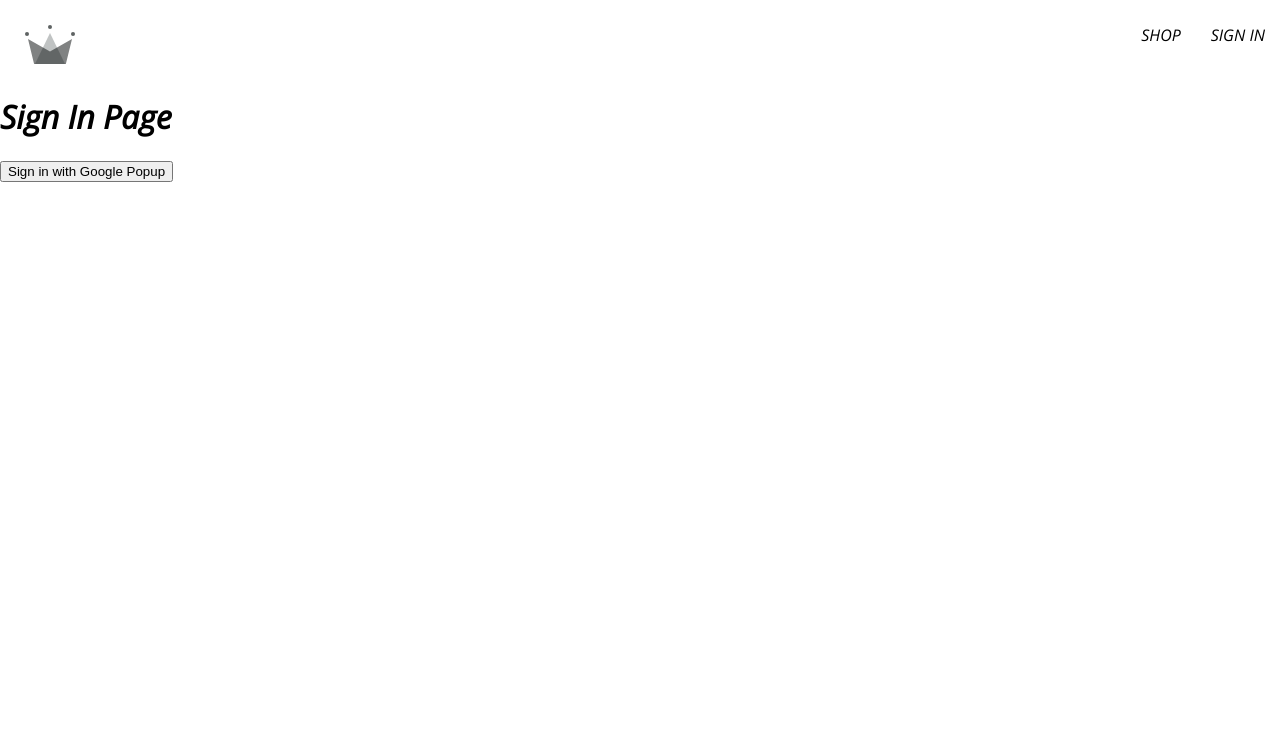
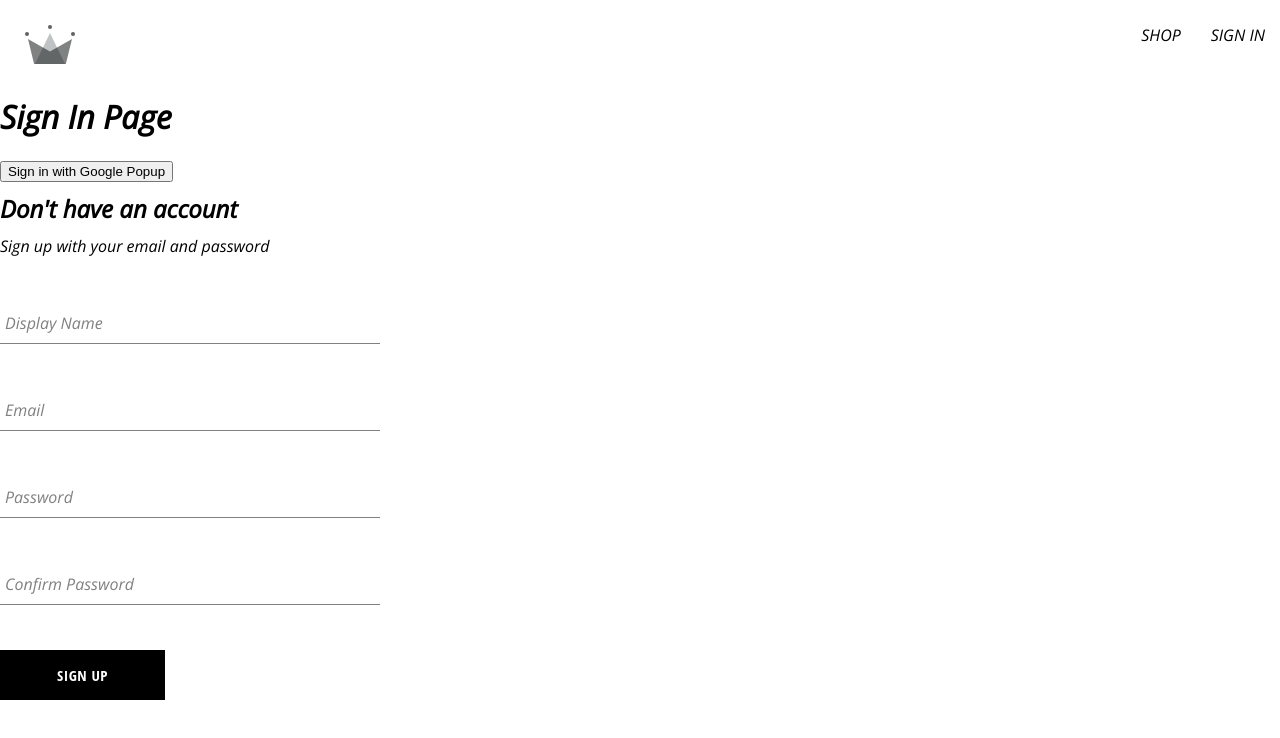
Before and after one commit to kahung33/clothingshop-ts, a React (Create React App) app: page /sign-in in a window 1280 px wide. Shown: the top 738 px of the page. Built offline with nearby package versions, Linux system fonts and the light colour scheme; a web font is replaced by a local one.

Commit message:
created sign up component, the form input component and the button component

```diff
--- /dev/null
+++ b/src/components/button/button.component.jsx
@@ -0,0 +1,16 @@
+import './button.styles.scss';
+
+const BUTTON_TYPES_CLASSES = {
+    google: 'google-sign-in',
+    inverted: 'inverted'
+}
+
+const Button = ( {children, buttonType} ) => {
+    return (
+        <button className={`button-container ${BUTTON_TYPES_CLASSES[buttonType]}`}>
+        {children}
+        </button>
+    )
+};
+
+export default Button;
--- /dev/null
+++ b/src/components/button/button.styles.scss
@@ -0,0 +1,46 @@
+.button-container {
+    min-width: 165px;
+    width: auto;
+    height: 50px;
+    letter-spacing: 0.5px;
+    line-height: 50px;
+    padding: 0 35px 0 35px;
+    font-size: 15px;
+    background-color: black;
+    color: white;
+    text-transform: uppercase;
+    font-family: 'Open Sans Condensed';
+    font-weight: bolder;
+    border: none;
+    cursor: pointer;
+    display: flex;
+    justify-content: center;
+
+    &:hover {
+      background-color: white;
+      color: black;
+      border: 1px solid black;
+    }
+
+    &.google-sign-in {
+      background-color: #4285f4;
+      color: white;
+
+      &:hover {
+        background-color: #357ae8;
+        border: none;
+      }
+    }
+
+    &.inverted {
+      background-color: white;
+      color: black;
+      border: 1px solid black;
+
+      &:hover {
+        background-color: black;
+        color: white;
+        border: none;
+      }
+    }
+  }
--- /dev/null
+++ b/src/components/form-input/form-input.component.jsx
@@ -0,0 +1,18 @@
+import './form-input.styles.scss';
+
+const FormInput = ({ label, ...otherProps }) => {
+    return(
+        <div className="group">
+            <input className="form-input" {...otherProps} />
+            {label &&
+            <label
+                className={`${otherProps.value.length ? 'shrink' : ''
+                } form-input-label`}>
+                {label}
+                </label>
+            }
+        </div>
+    );
+};
+
+export default FormInput;
--- /dev/null
+++ b/src/components/form-input/form-input.styles.scss
@@ -0,0 +1,54 @@
+$sub-color: grey;
+$main-color: black;
+
+@mixin shrinkLabel {
+  top: -14px;
+  font-size: 12px;
+  color: $main-color;
+}
+
+.group {
+  position: relative;
+  margin: 45px 0;
+
+  .form-input {
+    background: none;
+    background-color: white;
+    color: $sub-color;
+    font-size: 18px;
+    padding: 10px 10px 10px 5px;
+    display: block;
+    width: 100%;
+    border: none;
+    border-radius: 0;
+    border-bottom: 1px solid $sub-color;
+    margin: 25px 0;
+
+    &:focus {
+      outline: none;
+    }
+
+    &:focus ~ .form-input-label {
+      @include shrinkLabel();
+    }
+  }
+
+  input[type='password'] {
+    letter-spacing: 0.3em;
+  }
+
+  .form-input-label {
+    color: $sub-color;
+    font-size: 16px;
+    font-weight: normal;
+    position: absolute;
+    pointer-events: none;
+    left: 5px;
+    top: 10px;
+    transition: 300ms ease all;
+
+    &.shrink {
+      @include shrinkLabel();
+    }
+  }
+}
--- /dev/null
+++ b/src/components/sign-up-form/sign-up-form.component.jsx
@@ -0,0 +1,92 @@
+import { useState } from 'react';
+
+import FormInput from '../form-input/form-input.component';
+import Button from '../button/button.component';
+
+import { createAuthUserWithEmailAndPassword, createUserDocumentFromAuth } from '../../utils/firebase/firebase.utils';
+
+import './sign-up-form.styles.scss'
+
+const defaultformFields = {
+    displayName: '',
+    email: '',
+    password: '',
+    confirmPassword: ''
+}
+
+const SignUpForm = () => {
+    const [formFields, setFormFields] = useState(defaultformFields);
+    const { displayName, email, password, confirmPassword } = formFields;
+
+    const resetFormFields = () => {
+        setFormFields(defaultformFields);
+    }
+
+    const handleSubmit = async (event) => {
+        event.preventDefault();
+        if(formFields.password !== formFields.confirmPassword) {
+            alert("passwords do not match");
+            return;
+        }
+
+        try{
+            const { user } = await createAuthUserWithEmailAndPassword(
+                email,
+                password);
+            await createUserDocumentFromAuth(user, { displayName });
+            resetFormFields();
+        }catch(error){
+            if(error.code === 'auth/email-already-in-use') {
+                alert('Cannot creat user, email already us use');
+            }else{
+                console.log('user creation encountered an error', error);
+            }
+        }
+    }
+
+    const handleChange = (event) => {
+        const {name, value} = event.target;
+
+        setFormFields({...formFields, [name]: value});
+    };
+
+    return (
+        <div className='sign-up-container'>
+            <h2>Don't have an account</h2>
+            <span>Sign up with your email and password</span>
+            <form onSubmit={handleSubmit}>
+                <FormInput
+                    label="Display Name"
+                    type="text"
+                    required onChange={handleChange}
+                    name="displayName"
+                    value={displayName}/>
+
+                <FormInput
+                    label="Email"
+                    type="email"
+                    required onChange={handleChange}
+                    name="email"
+                    value={email}/>
+
+                <FormInput
+                    label="Password"
+                    type="password"
+                    required onChange={handleChange}
+                    name="password"
+                    value={password}/>
+
+                <FormInput
+                    label="Confirm Password"
+                    type="password"
+                    required onChange={handleChange}
+                    name="confirmPassword"
+                    value={confirmPassword}/>
+
+                <Button type="submit">Sign Up</Button>
+            </form>
+        </div>
+    )
+}
+
+export default SignUpForm;
--- /dev/null
+++ b/src/components/sign-up-form/sign-up-form.styles.scss
@@ -0,0 +1,9 @@
+.sign-up-container {
+    display: flex;
+    flex-direction: column;
+    width: 380px;
+
+    h2 {
+        margin: 10px 0;
+    }
+}
--- a/src/routes/sign-in/sign-in.component.jsx
+++ b/src/routes/sign-in/sign-in.component.jsx
@@ -1,17 +1,37 @@
-import { signInWIthGooglePopup, createUserDocumentFromAuth } from '../../utils/firebase/firebase.utils'
+import {
+        signInWIthGooglePopup,
+        createUserDocumentFromAuth
+    } from '../../utils/firebase/firebase.utils'
+
+import SignUpForm from '../../components/sign-up-form/sign-up-form.component';
+
 
 
 const SignIn = () => {
+    // useEffect(() => {
+    //     async function test() {
+    //         const response = await getRedirectResult(auth);
+    //         if (response) {
+    //             const userDocRef = await createUserDocumentFromAuth(response.user);
+    //         }
+    //     }
+    //     test();
+    // },[]);
+
     const logGoogleUser = async () => {
         const {user} = await signInWIthGooglePopup();
         const userDocRef = await createUserDocumentFromAuth(user);
-    }
+    };
+
+
+
     return (
         <div>
             <h1>Sign In Page</h1>
             <button onClick={logGoogleUser}>
                 Sign in with Google Popup
             </button>
+            <SignUpForm />
         </div>
     )
 }
--- a/src/utils/firebase/firebase.utils.js
+++ b/src/utils/firebase/firebase.utils.js
@@ -2,7 +2,8 @@
 import { getAuth,
         signInWithRedirect,
         signInWithPopup,
-        GoogleAuthProvider }
+        GoogleAuthProvider,
+        createUserWithEmailAndPassword }
         from 'firebase/auth';
 import {
     getFirestore,
@@ -23,17 +24,19 @@
 
 const firebaseApp = initializeApp(firebaseConfig);
 
-const provider = new GoogleAuthProvider();
-provider.setCustomParameters({
+const googleProvider = new GoogleAuthProvider();
+googleProvider.setCustomParameters({
     prompt: "select_account"
 });
 
 export const auth = getAuth();
-export const signInWIthGooglePopup = () => signInWithPopup(auth, provider);
+export const signInWIthGooglePopup = () => signInWithPopup(auth, googleProvider);
+export const signInWIthGoogleRedirect = () => signInWithRedirect(auth, googleProvider);
 
 export const db = getFirestore();
 
-export const createUserDocumentFromAuth = async (userAuth) => {
+export const createUserDocumentFromAuth = async (userAuth, additionalInformation = {}) => {
+    if(!userAuth) return;
     const userDocRef = doc(db, 'users', userAuth.uid);
     console.log(userDocRef);
 
@@ -49,7 +52,8 @@
             await setDoc(userDocRef, {
                 displayName,
                 email,
-                createdAt
+                createdAt,
+                ...additionalInformation,
             })
         }catch (error) {
             console.log('error creating the user', error.message);
@@ -57,4 +61,10 @@
     }
 
     return userDocRef;
-}
+};
+
+export const createAuthUserWithEmailAndPassword = async (email, password) => {
+    if(!email || !password) return;
+
+    return await createUserWithEmailAndPassword(auth, email, password);
+};
```
